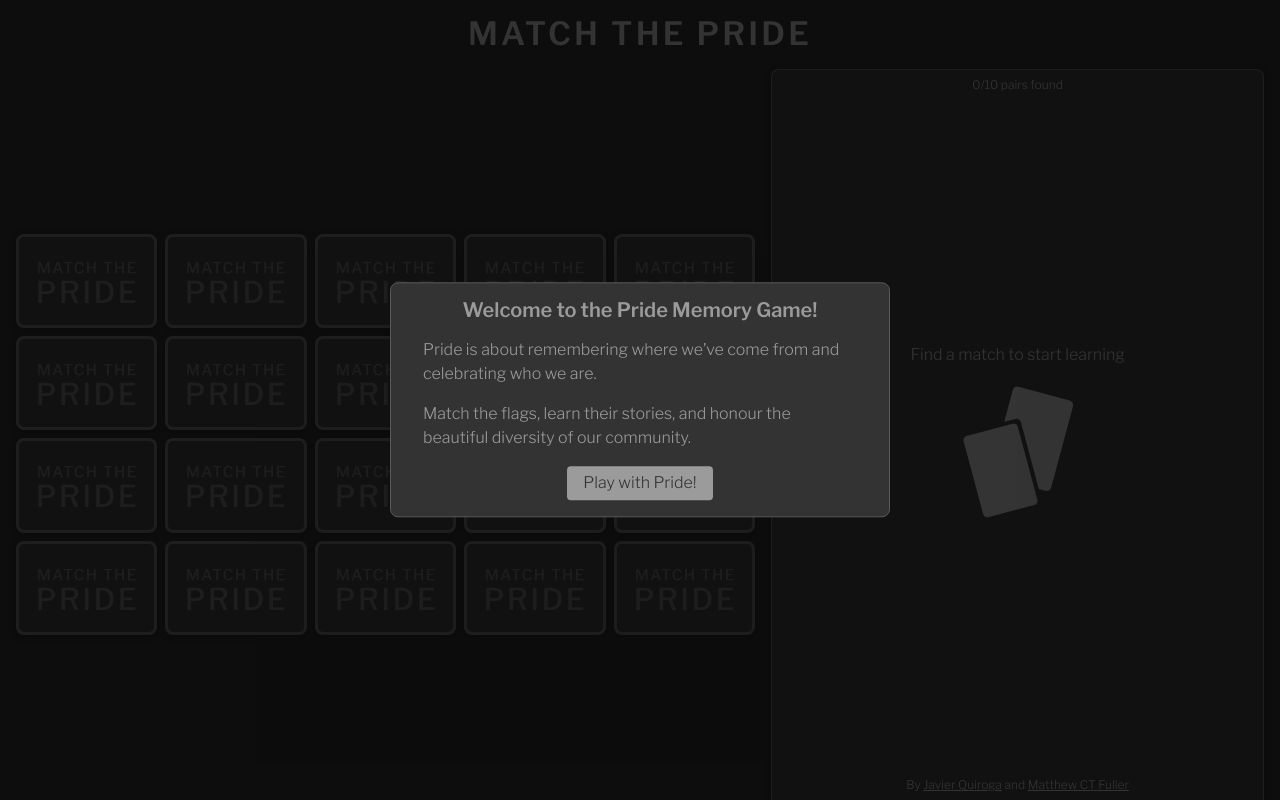
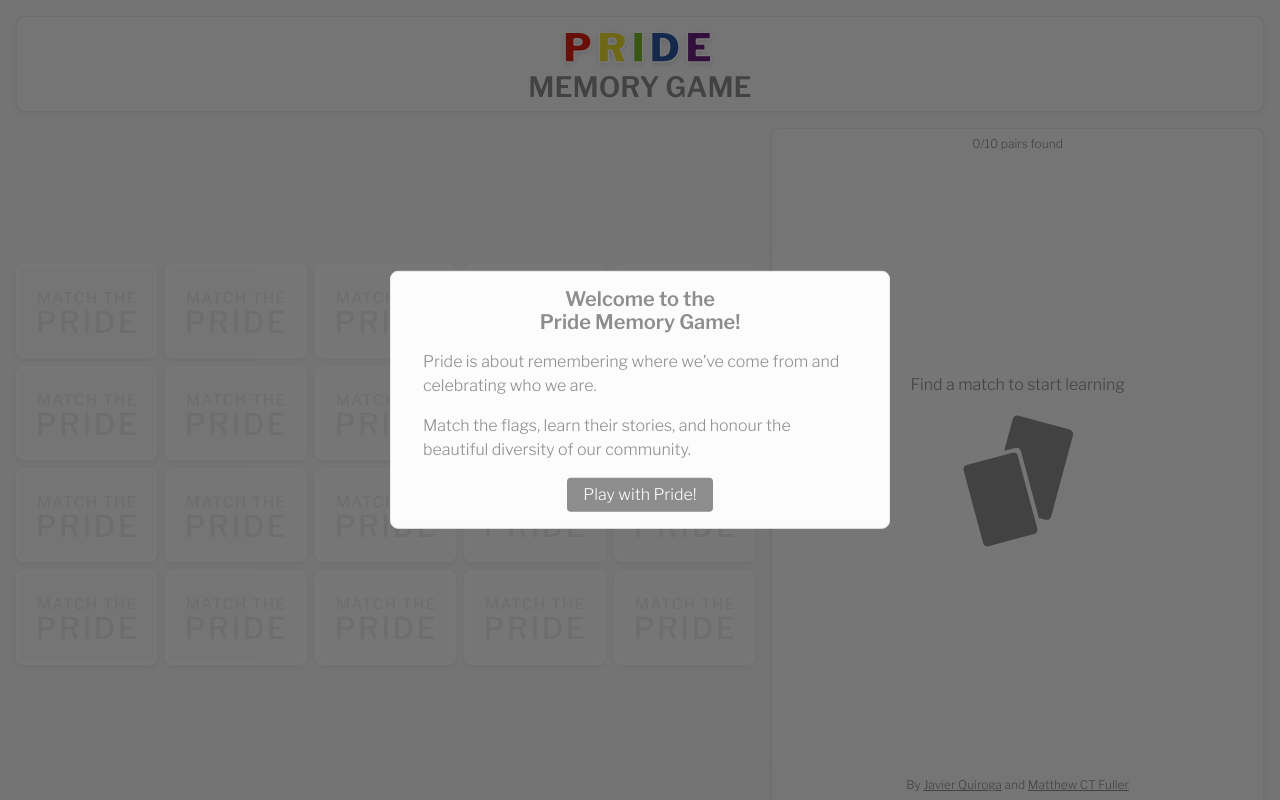
Before and after one commit to cd-javier/pride-memory-game, a React (Vite) app: page / in a window 1280 px wide. Built offline with nearby package versions, Linux system fonts and the light colour scheme.

Commit message:
fix: Update styles to have bright style

```diff
--- a/src/App.css
+++ b/src/App.css
@@ -9,11 +9,47 @@
   margin: 0 auto;
 }
 
+header {
+  padding: 0.5rem;
+  border-radius: 8px;
+  border: 1px solid var(--outline);
+  background-color: var(--sec-bg);
+  box-shadow: var(--shadow);
+}
+
 h1 {
   margin: 0;
   text-align: center;
   font-weight: 600;
-  letter-spacing: 0.2rem;
+  font-size: 1.75rem;
+}
+
+.pride-title {
+  letter-spacing: 0.3rem;
+  font-size: 2.5rem;
+  font-weight: 900;
+  -webkit-text-stroke: 1.5px white;
+  text-shadow: 0 2px 6px rgba(0, 0, 0, 0.15);
+}
+
+.pride-title .p {
+  color: #e22116;
+}
+
+.pride-title .r {
+  color: #eade30;
+}
+
+.pride-title .i {
+  color: #79B82A;
+}
+
+.pride-title .d {
+  color: #2D58A5;
+}
+
+.pride-title .e {
+  color: #6E2380;
 }
 
 @media only screen and (orientation: landscape) {
@@ -25,7 +61,7 @@ h1 {
     max-width: 1440px;
   }
 
-  h1 {
+  header {
     grid-column: span 2;
   }
 }
--- a/src/App.jsx
+++ b/src/App.jsx
@@ -3,6 +3,22 @@ import './App.css';
 import Game from './Game/Game';
 import Legend from './Legend/Legend';
 import Overlay from './Overlay/Overlay';
+
+function syncThemeColorWithCSSVar(varName) {
+  const cssColor = getComputedStyle(document.documentElement)
+    .getPropertyValue(varName)
+    .trim();
+  const themeMeta = document.querySelector('meta[name="theme-color"]');
+
+  if (themeMeta) {
+    themeMeta.setAttribute('content', cssColor);
+  } else {
+    const newMeta = document.createElement('meta');
+    newMeta.name = 'theme-color';
+    newMeta.content = cssColor;
+    document.head.appendChild(newMeta);
+  }
+}
 
 function App({ deck }) {
   const [discoveredCards, setDiscoveredCards] = useState([]);
@@ -37,10 +53,12 @@ function App({ deck }) {
 
   function closeInitialOverlay() {
     setShowInitialOverlay(false);
+    syncThemeColorWithCSSVar('--bg');
   }
 
   function closeCompletionOverlay() {
     setShowCompletionOverlay(false);
+    syncThemeColorWithCSSVar('--bg');
   }
 
   return (
@@ -50,7 +68,9 @@ function App({ deck }) {
           closeOverlay={closeInitialOverlay}
           buttonContent="Play with Pride!"
         >
-          <h2>Welcome to the Pride Memory Game!</h2>
+          <h2>
+            Welcome to the <br /> Pride Memory Game!
+          </h2>
           <p>
             Pride is about remembering where we’ve come from and celebrating who
             we are.
@@ -78,7 +98,19 @@ function App({ deck }) {
           </p>
         </Overlay>
       )}
-      <h1>MATCH THE PRIDE</h1>
+      <header>
+        <h1>
+          <span className="pride-title">
+            <span className="p">P</span>
+            <span className="r">R</span>
+            <span className="i">I</span>
+            <span className="d">D</span>
+            <span className="e">E</span>
+          </span>{' '}
+          <br />
+          MEMORY GAME
+        </h1>
+      </header>
       <Game originalDeck={deck} triggerDiscover={triggerDiscover} />
       <Legend
         deck={discoveredCards}
--- a/src/Game/Card/Card.css
+++ b/src/Game/Card/Card.css
@@ -24,7 +24,7 @@
   height: 100%;
   backface-visibility: hidden;
   box-shadow: var(--shadow);
-  border: 3px solid var(--outline);
+  border: 3px solid var(--card-outline);
 
   border-radius: 8px;
   overflow: hidden;
--- a/src/Game/Game.jsx
+++ b/src/Game/Game.jsx
@@ -72,7 +72,7 @@ export default function Game({ originalDeck, triggerDiscover }) {
     setTimeout(() => {
       prevCard.current = [];
       deselectCards();
-    }, 1500);
+    }, 1000);
   }
 
   return (
--- a/src/Legend/SingleLegend.css
+++ b/src/Legend/SingleLegend.css
@@ -41,7 +41,7 @@
 }
 
 .single-legend svg {
-  fill: var(--text);
+  fill: var(--text-body);
 }
 
 .single-legend .heading .arrow.open {
@@ -69,6 +69,10 @@
   color: var(--text);
 }
 
+.single-legend .link a {
+  width: max-content;
+}
+
 .single-legend .link p {
   margin: 0;
   padding: 0;
--- a/src/Overlay/Overlay.css
+++ b/src/Overlay/Overlay.css
@@ -39,6 +39,7 @@
 .modal h2 {
   font-size: 1.25rem;
   font-weight: 600;
+  text-align: center;
 }
 
 .modal button {
--- a/src/index.css
+++ b/src/index.css
@@ -27,27 +27,40 @@
   font-display: swap;
 }
 
+@font-face {
+    font-family: 'Libre Franklin';
+    src: url('/fonts/LibreFranklin-Black.woff2') format('woff2'),
+        url('/fonts/LibreFranklin-Black.woff') format('woff');
+    font-weight: 900;
+    font-style: normal;
+    font-display: swap;
+}
+
+
+
 :root {
   /* LIGHT */
-  /* --bg: #f9f9f9;
+  --bg: #f9f9f9;
   --sec-bg: #fcfcfc;
   --outline: #ebebeb;
+  --card-outline: white;
   --text: #8d8d8d;
-  --text-body: #8d8d8d;
+  --text-body: #555555;
   --link-hover: black;
   --shadow: 0 2px 6px rgba(0, 0, 0, 0.05);
   --overlay-bg: #0008;
-  */
+
 
   /* DARK */
-  --bg: #262626;
+  /* --bg: #262626;
   --sec-bg: #333333;
   --text: #9b9b9b;
   --text-body: #cccccc;
   --outline: #595959;
+  --card-outline: var(--outline);
   --link-hover: white;
   --shadow: 0 2px 6px rgba(0, 0, 0, 0.25);
-  --overlay-bg: #000a;
+  --overlay-bg: #000a; */
 }
 
 body,
```
Also changed, not shown: public/fonts/LibreFranklin-Black.woff (added), public/fonts/LibreFranklin-Black.woff2 (added).
